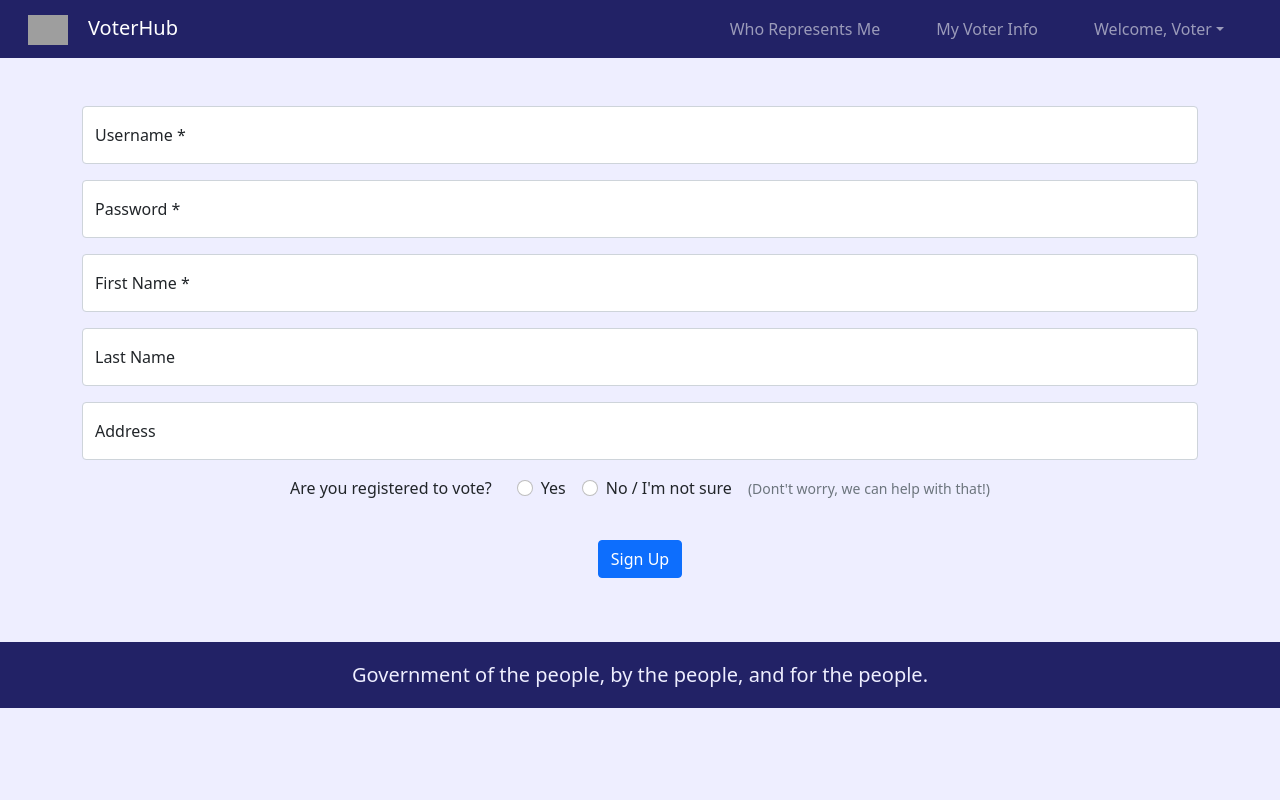
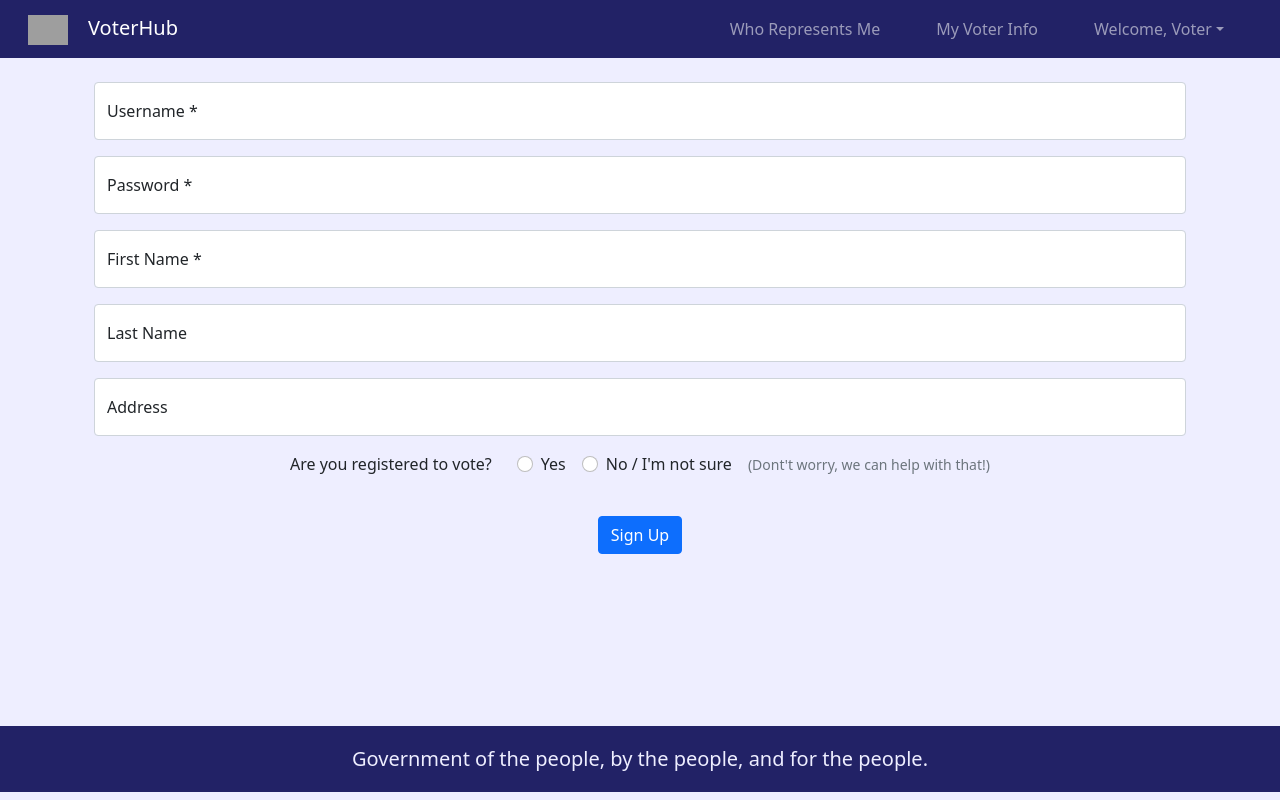
Before and after one commit to jajoyce/VoterHub-frontend, a React (Create React App) app: page /sign-up in a window 1280 px wide. Built offline with nearby package versions, Linux system fonts and the light colour scheme; grey boxes are pictures that could not be loaded.

Commit message:
Set full-height layout and fix margins across all pages.

```diff
--- a/src/App.css
+++ b/src/App.css
@@ -5,7 +5,7 @@
 }
 
 .full-height {
-  min-height: calc(100vh - 156px);
+  min-height: calc(100vh - 132px);
 }
 
 a {
--- a/src/routes/Home.js
+++ b/src/routes/Home.js
@@ -9,7 +9,7 @@ function Home() {
   const { address, setAddress } = useOutletContext();
   return (
     <Container className="full-height">
-      <Container className="mt-4 mb-5">
+      <Container className="mt-0 pt-4 mb-5">
         <h1>VoterHub</h1>
         <h3>
           Stay informed on <em>your</em> government.
--- a/src/routes/Reps.js
+++ b/src/routes/Reps.js
@@ -43,10 +43,12 @@ function Reps() {
   };
 
   return (
-    <Container className="my-4">
-      <h1>Your Elected Representatives</h1>
-      <h3 className="mb-4">at: {address}</h3>
-      {repsData ? loaded() : <h1>Loading...</h1>}
+    <Container className="full-height">
+      <Container className="mt-0 pt-4 mb-5">
+        <h1>Your Elected Representatives</h1>
+        <h3 className="mb-4">at: {address}</h3>
+        {repsData ? loaded() : <h1>Loading...</h1>}
+      </Container>
     </Container>
   );
 }
--- a/src/routes/SignIn.js
+++ b/src/routes/SignIn.js
@@ -45,8 +45,9 @@ function SignIn() {
   const { username, password } = form;
 
   return (
-    <Container>
-      <Form onSubmit={handleSubmit} className="my-5">
+    <Container className="full-height">
+      <Container className="mt-0 pt-4 mb-5">
+        <Form onSubmit={handleSubmit} className="mb-5">
           <FloatingLabel label="Username" className="mb-3">
             <Form.Control
               type="text"
@@ -73,6 +74,7 @@ function SignIn() {
           </Button>
         </Form>
       </Container>
+    </Container>
   );
 }
 
--- a/src/routes/SignUp.js
+++ b/src/routes/SignUp.js
@@ -50,8 +50,9 @@ function SignUp() {
     form;
 
   return (
-    <Container>
-      <Form onSubmit={handleSubmit} className="my-5">
+    <Container className="full-height">
+      <Container className="mt-0 pt-4 mb-5">
+        <Form onSubmit={handleSubmit} className="mb-5">
           <FloatingLabel label="Username *" className="mb-3">
             <Form.Control
               type="text"
@@ -127,6 +128,7 @@ function SignUp() {
           </Button>
         </Form>
       </Container>
+    </Container>
   );
 }
 
--- a/src/routes/VoterInfo.js
+++ b/src/routes/VoterInfo.js
@@ -4,9 +4,11 @@ import Card from "react-bootstrap/Card";
 function VoterInfo() {
   return (
     <Container className="full-height">
-      <Card className="voter-info-card">
-        <h2>Voter Info</h2>
-      </Card>
+      <Container className="mt-0 pt-4 mb-5">
+        <Card className="voter-info-card">
+          <h2>Voter Info</h2>
+        </Card>
+      </Container>
     </Container>
   );
 }
```
Lines whose indentation alone changed are shown as unchanged.
